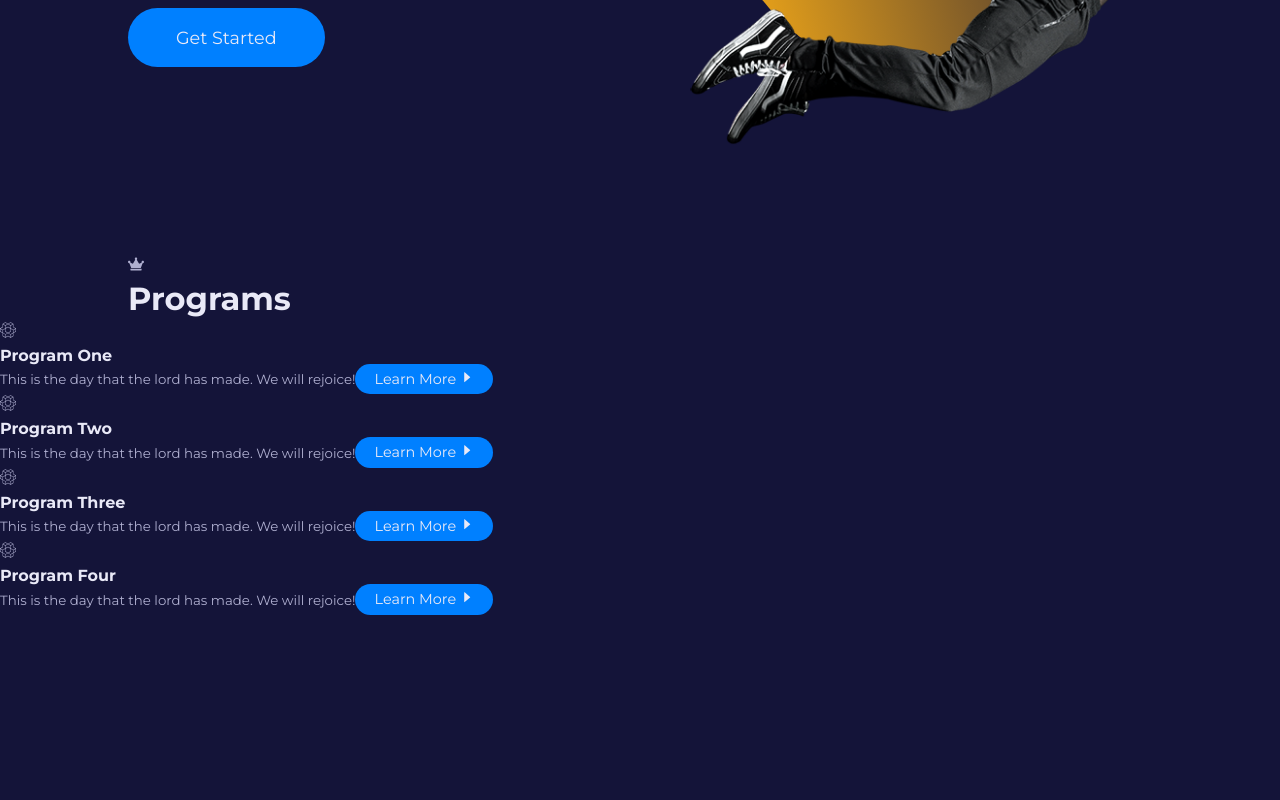
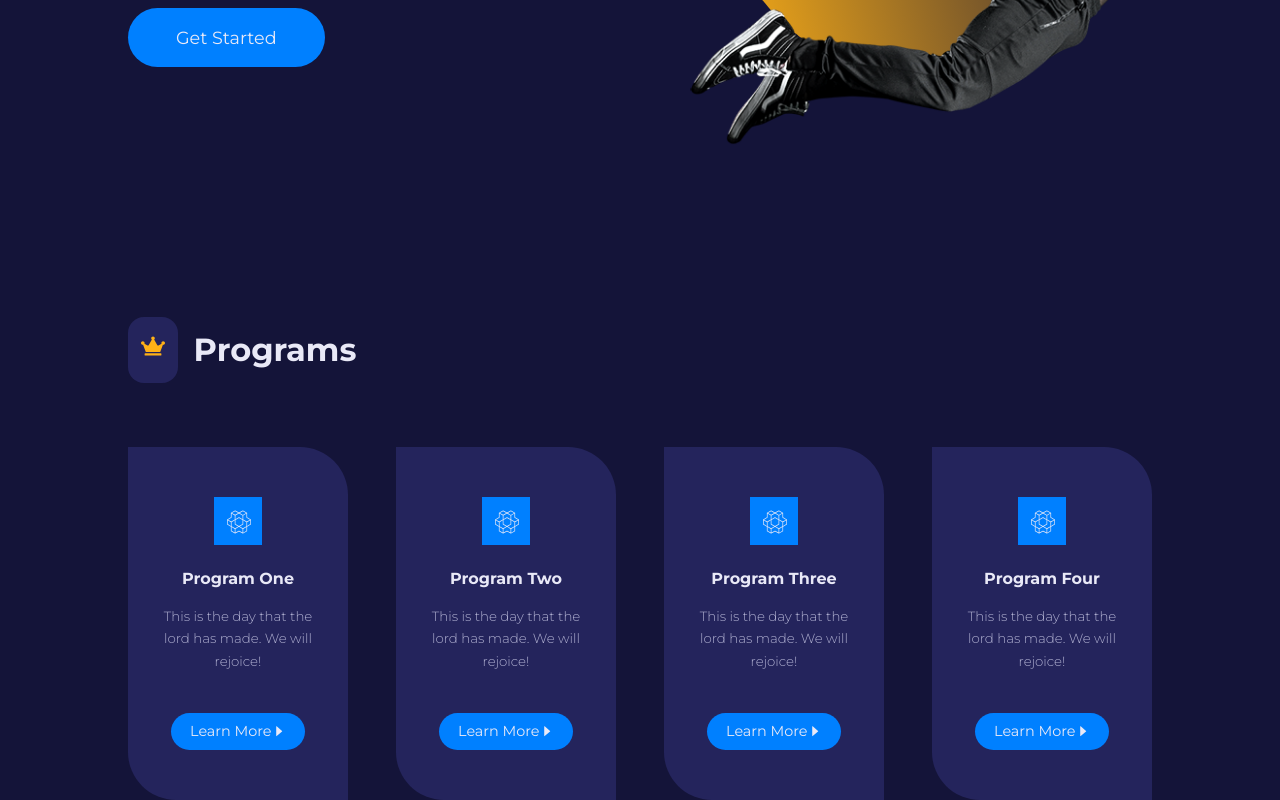
Before and after one commit to aniemmanuelrapoo/Fitness-website, a React (Create React App) app: page / in a window 1280 px wide. Shown: the part 547-1347 px from the top of the page. Before the commit the page ends 1162 px from the top, so only its background shows below. Built offline with nearby package versions, Linux system fonts and the light colour scheme.

Commit message:
done  styling the program section

```diff
--- a/src/components/MainHeader.jsx
+++ b/src/components/MainHeader.jsx
@@ -1,6 +1,5 @@
 import {Link} from 'react-router-dom'
 import Image from '../images/main_header.png'
-import '../pages/home/home.css'
 
 const MainHeader = () => {
   return (
--- a/src/components/Programs.jsx
+++ b/src/components/Programs.jsx
@@ -10,7 +10,6 @@
     <section className="programs">
       <div className="container programs__container">
        <SectionHead icon={<FaCrown />} title="Programs" />
-      </div>
 
       <div className="programs__wrapper">
         {
@@ -26,6 +25,7 @@
           })
         }
       </div>
+      </div>
     </section>
   )
 }
--- a/src/index.css
+++ b/src/index.css
@@ -103,3 +103,67 @@
 .btn.sm:hover{
   background: var(--color-gray-100);
 }
+
+
+
+
+section{
+  margin-top: 10rem;
+}
+
+.section__head{
+  display: flex;
+  align-items: center;
+  gap: 1rem;
+}
+
+.section__head span{
+  background: var(--color-gray-500);
+  padding: 0.8rem;
+  border-radius: 1rem;
+  color: var(--color-secondary);
+  font-size: 1.5rem;
+}
+
+
+
+
+.card{
+  background: var(--color-gray-500);
+  border: 2px solid transparent;
+  text-align: center;
+  padding: 3rem 2rem;
+  border-radius: 0 3rem 0 3rem;
+  transition: var(--transition);
+}
+
+.card:hover{
+  background: transparent;
+  border-color: var(--color-gray-400);
+  cursor: default;
+}
+
+.card span{
+  width: 3rem;
+  height: 3rem;
+  background: var(--color-primary);
+  color: var(--color-gray-100);
+  font-size: 1.5rem;
+  padding: 0.8rem;
+  display: grid;
+  place-items: center;
+  margin-bottom: 1.5rem;
+  margin-inline: auto;
+  transition: var(--transition);
+}
+
+.card:hover span{
+  background: var(--color-secondary);
+  color: var(--color-gray-600);
+}
+
+.card small{
+  margin-top: 1rem;
+  display: block;
+  font-weight: 300;
+}
--- a/src/pages/home/home.css
+++ b/src/pages/home/home.css
@@ -51,3 +51,28 @@
 .main__header-right:hover .main__header-circle{
   filter: blur(15px);
 }
+
+
+/* ============ PROGRAMS ============ */
+.programs{
+  margin-top: 4rem;
+}
+
+.programs__wrapper{
+  display: grid;
+  grid-template-columns: repeat(4, 1fr);
+  gap: 3rem;
+  margin-top: 4rem;
+}
+
+.programs__program a{
+  margin-top: 2.5rem;
+  display: flex;
+  align-items: center;
+  justify-content: center;
+}
+
+.programs__program:hover a{
+  background: var(--color-secondary);
+  color: var(--color-gray-600);
+}
```
